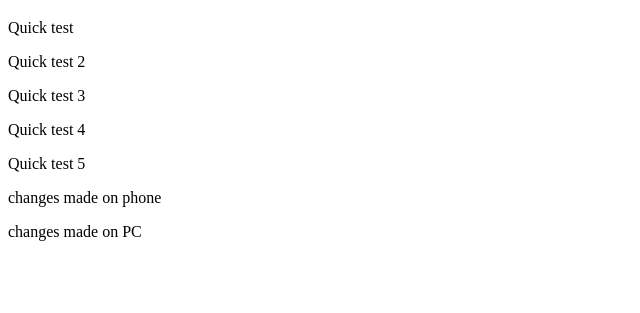
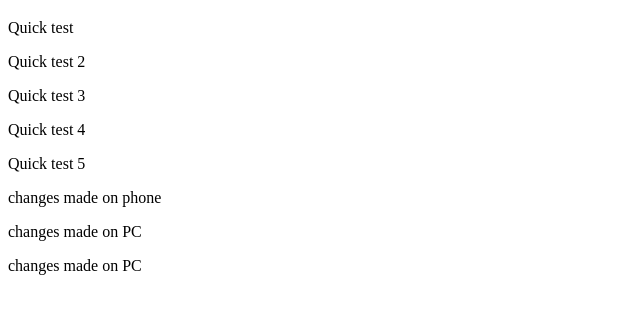
Before and after one commit to Awoyalejohn/SSH-test, a plain HTML site: page index.html in a window 1280 px wide. Shown: the part 61-374 px from the top of the page, without its empty margins (0-640 px from the left). Drawn offline with Linux system fonts and the light colour scheme.

Commit message:
testing passphrase

```diff
--- a/index.html
+++ b/index.html
@@ -15,6 +15,7 @@
   <p>Quick test 5</p>
   <p>changes made on phone</p>
   <p>changes made on PC</p>
+  <p>changes made on PC</p>
 
 
 </body>
```
